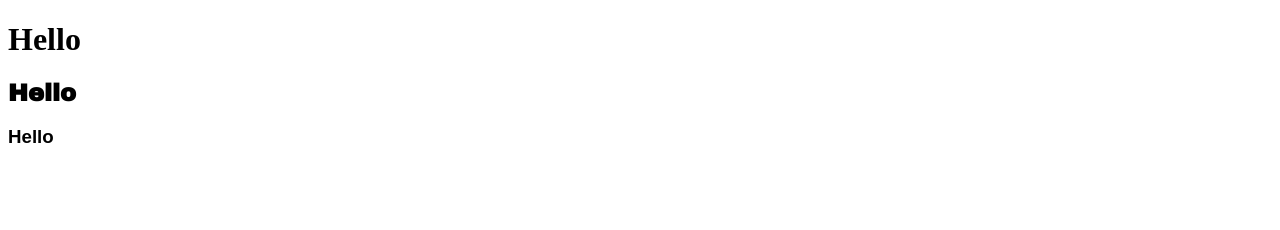
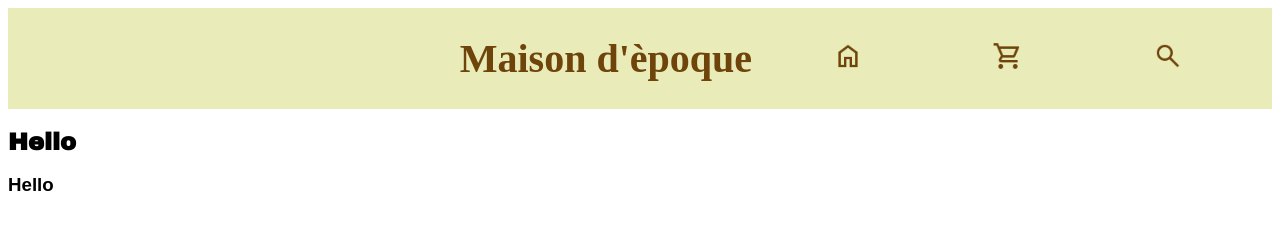
Before and after one commit to front-end-fundamentals-2025/fef-project-group-15, a plain HTML site: page main.html in a window 1280 px wide. Drawn offline with Linux system fonts and the light colour scheme; a web font is replaced by a local one.

Commit message:
header, home page, icons

```diff
--- a/css/main.css
+++ b/css/main.css
@@ -14,8 +14,24 @@ html {
   --beige: #e9ebb9;
 }
 
-h1 {
+/* Header */
+
+header,
+ul {
+  background-color: var(--beige);
+  display: flex;
+  align-items: center;
+  justify-content: flex-end;
+}
+
+.icon {
+  width: 40%;
+}
+
+#logo {
+  font-size: 2.5rem;
   font-family: "IM Fell English SC", serif;
+  color: var(--brown);
 }
 
 h2 {
--- a/main.html
+++ b/main.html
@@ -7,7 +7,34 @@
     <link rel="stylesheet" href="css/main.css" />
   </head>
   <body>
-    <h1>Hello</h1>
+    <header>
+
+  <h1 id="logo">Maison d'èpoque</h1>
+      <nav>
+        <ul>
+
+          <a href="main.html">
+            <figure>
+              <img class="icon" src="icon/home-icon.png" alt="home page"/>
+            </figure>
+          </a>
+
+          <a href="shopping-cart.html">
+            <figure>
+              <img class="icon" src="icon/shoppping-cart-icon.png" alt="shopping cart"/>
+            </figure>
+          </a>
+
+          <a href="#">
+            <figure>
+              <img class="icon" src="icon/search-icon.png" alt="search button"/>
+            </figure>
+          </a>
+
+        </ul>
+      </nav>
+    </header>
+
     <h2>Hello</h2>
     <h3>Hello</h3>
   </body>
```
Also changed, not shown: icon/home-icon.png (added), icon/search-icon.png (added), icon/shoppping-cart-icon.png (added).
